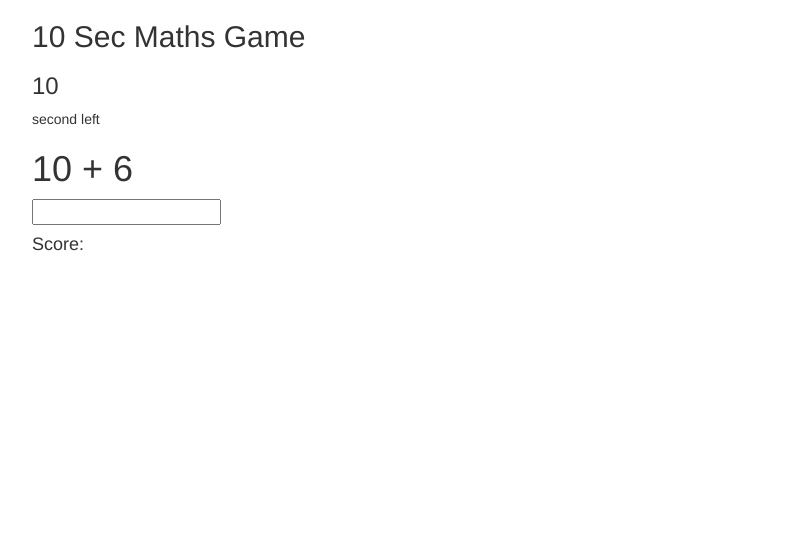
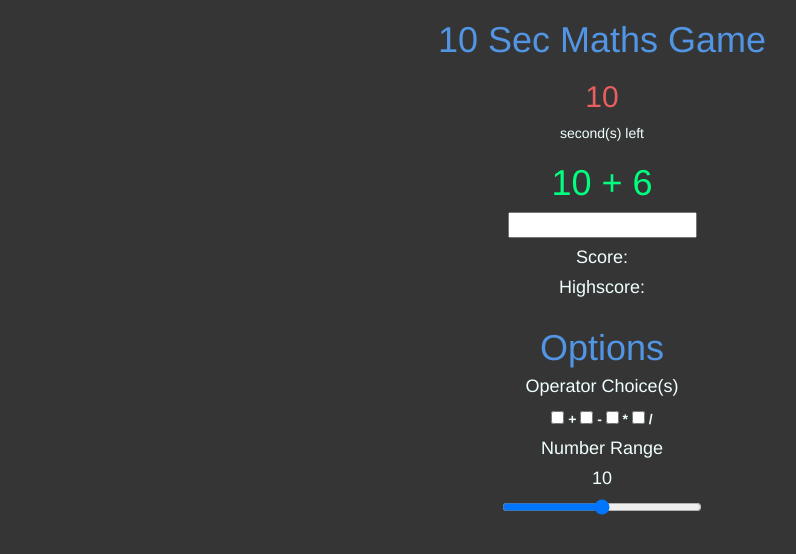
Before and after one commit to AtomicCow87/10secondmath, a plain HTML site: page index.html in a window 1280 px wide. Shown: the whole page, without its empty margins (38-834 px from the left). Drawn offline with nearby package versions, Linux system fonts and the light colour scheme.

Commit message:
adding options and css

```diff
--- a/index.css
+++ b/index.css
@@ -0,0 +1,23 @@
+#number-limit {
+  max-width: 200px;
+  margin: 0 auto;
+}
+body {
+  background-color: rgb(53, 53, 53);
+  color:azure;
+}
+h1 {
+  color: rgb(81, 149, 228);
+}
+#equation {
+  color: springgreen;
+}
+#time-left {
+  color:rgb(231, 95, 95);
+}
+#score {
+  color: rgb(81, 149, 228);
+}
+#highscore {
+  color:gold;
+}
--- a/index.html
+++ b/index.html
@@ -12,13 +12,26 @@
   <body>
     <div class="container">
       <div class="row">
-        <div class="col-xs-12">
-          <h2>10 Sec Maths Game</h2>
-          <h3 id="time-left">10</h3>
-          <p>second left</p>
+        <div class="col-xs-12 text-center">
+          <h1>10 Sec Maths Game</h1>
+          <h2 id="time-left">10</h2>
+          <p>second(s) left</p>
           <h1 id="equation"></h1>
           <input id="user-input" type="number" />
           <h4>Score: <span id="score"></span></h4>
+          <h4>Highscore: <span id="highscore"></span></h4>
+        </div>
+        <div class="col-xs-12 text-center">
+          <h1>Options</h1>
+          <h4>Operator Choice(s)</h4>
+          <input id="question-add" type="checkbox" value="true" /> <b>+</b>
+          <input id="question-sub" type="checkbox" value="false" /> <b>-</b>
+          <input id="question-mul" type="checkbox" value="false" /> <b>*</b>
+          <input id="question-div" type="checkbox" value="false" /> <b>/</b>
+          <br />
+          <h4>Number Range</h4>
+          <h4 class="limit-display">10</h4>
+          <input id="number-limit" type="range" min="10" max="50" step="5" />
         </div>
       </div>
     </div>
```
